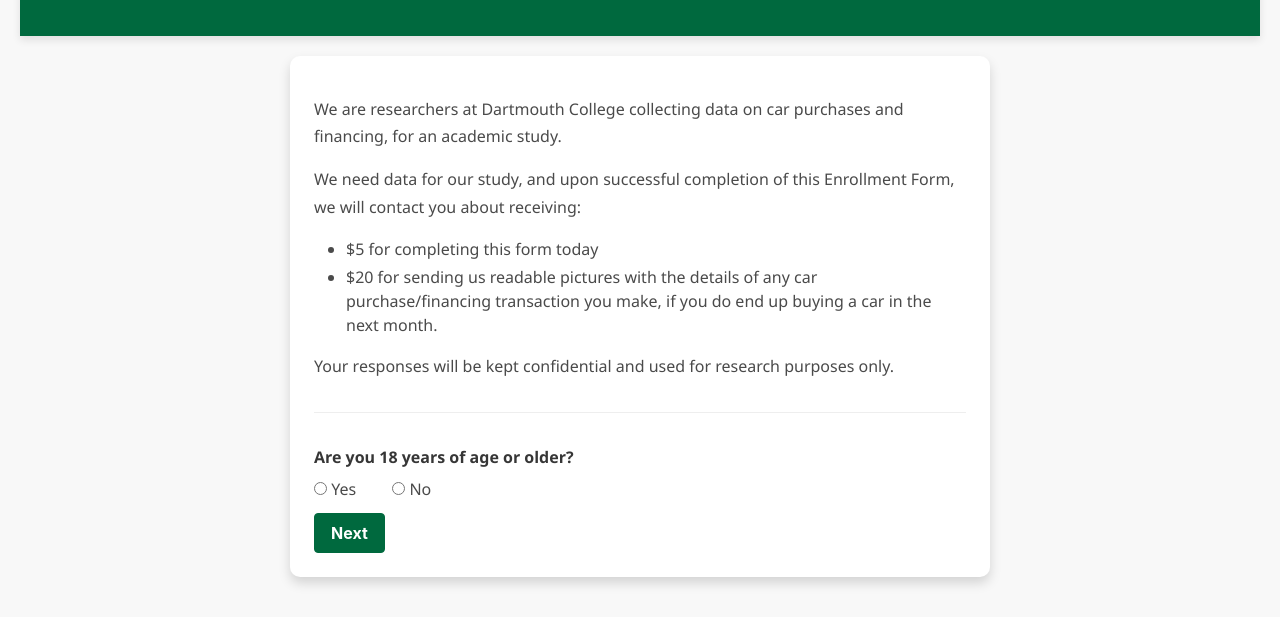
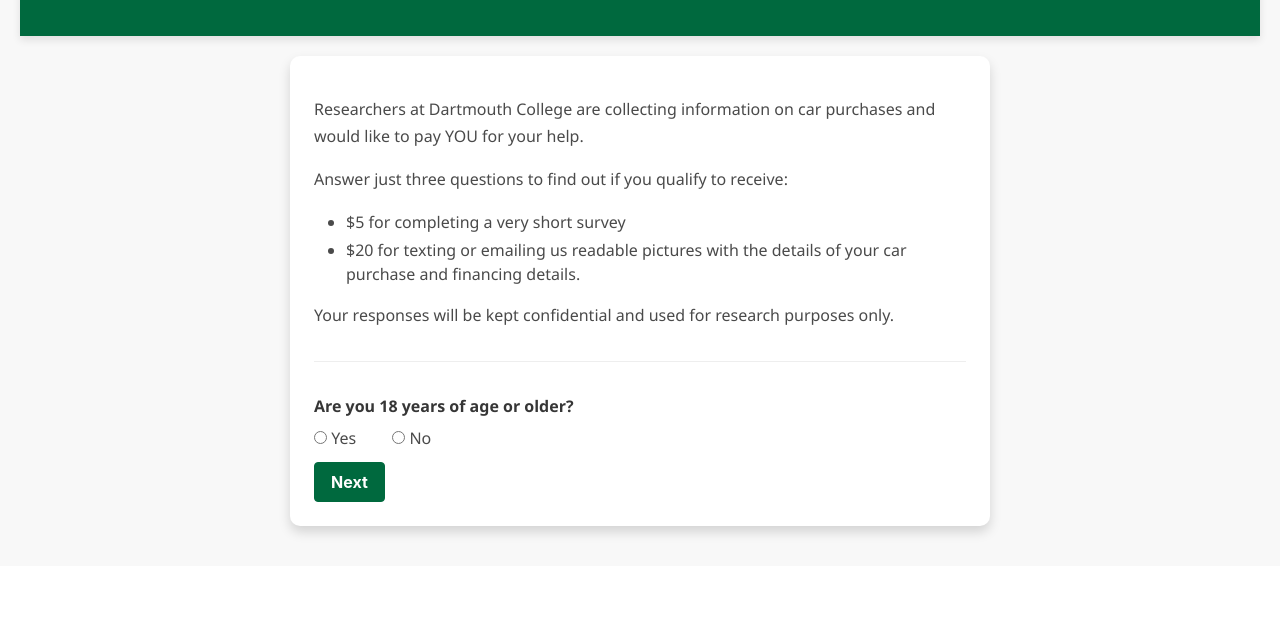
Before and after one commit to Mpbac/CarBuying, a plain HTML site: page index.html in a window 1280 px wide. Shown: the part 125-752 px from the top of the page. Drawn offline with nearby package versions, Linux system fonts and the light colour scheme; no server answers.

Commit message:
Update index.html

```diff
--- a/index.html
+++ b/index.html
@@ -257,11 +257,11 @@
 
       <div id="intro-explanation-content" class="content">
         <h2></h2>
-        <p>We are researchers at Dartmouth College collecting data on car purchases and financing, for an academic study.</p>
-        <p>We need data for our study, and upon successful completion of this Enrollment Form, we will contact you about receiving:</p>
+        <p>Researchers at Dartmouth College are collecting information on car purchases and would like to pay YOU for your help.</p>
+        <p>Answer just three questions to find out if you qualify to receive:</p>
         <ul>
-          <li>$5 for completing this form today</li>
-          <li>$20 for sending us readable pictures with the details of any car purchase/financing transaction you make, if you do end up buying a car in the next month.</li>
+          <li>$5 for completing a very short survey</li>
+          <li>$20 for texting or emailing us readable pictures with the details of your car purchase and financing details.</li>
         </ul>
         <p>Your responses will be kept confidential and used for research purposes only.</p>
         <hr>
@@ -384,7 +384,6 @@
                   <option value="American Indian or Alaska Native">American Indian or Alaska Native</option>
                   <option value="Asian">Asian</option>
                   <option value="Native Hawaiian or Other Pacific Islander">Native Hawaiian or Other Pacific Islander</option>
-                  <option value="Two or More Races">Two or More Races</option>
                   <option value="Other">Other</option>
                 </select>
               </div>
```
